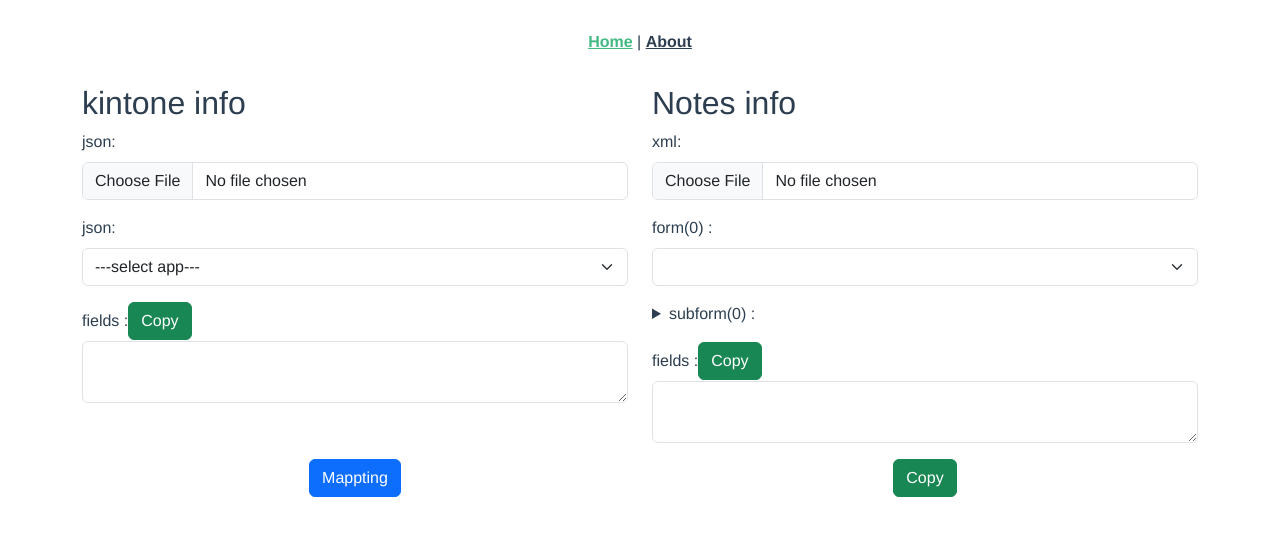
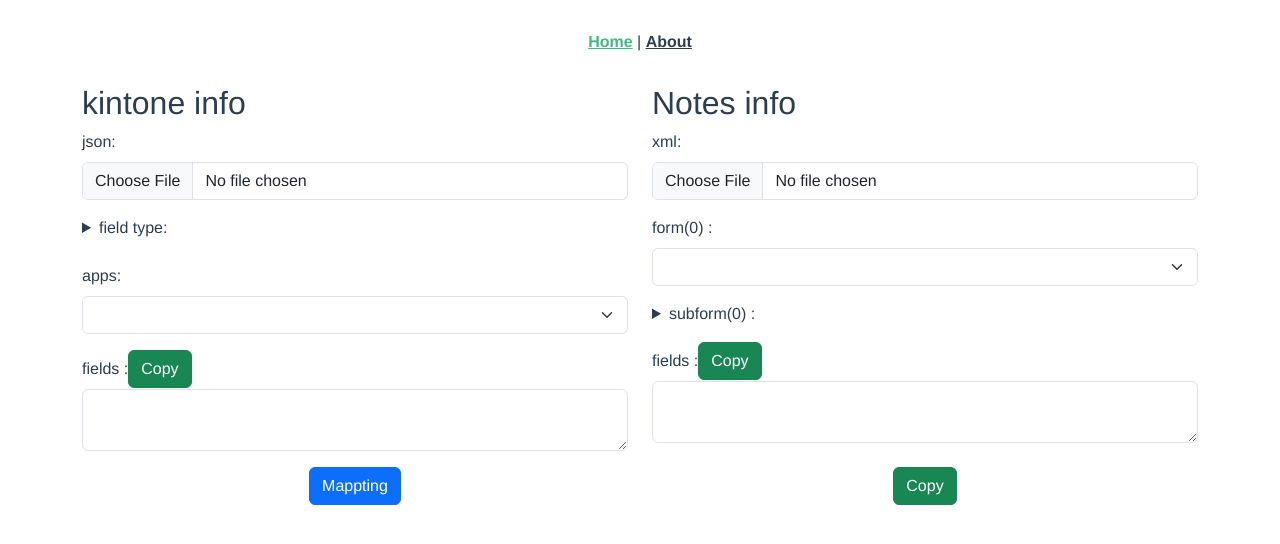
Before and after one commit to rksan/notes-field-extract-list, a Vue app: page /#/ in a window 1280 px wide. Shown: the top 544 px of the page. Built offline with nearby package versions, Linux system fonts and the light colour scheme; the HTML template or start-up script is replaced by a standard one.

Commit message:
possible to select the field type to output.

```diff
--- a/src/components/organisms/OKintoneInfo/OKintoneInfo.html
+++ b/src/components/organisms/OKintoneInfo/OKintoneInfo.html
@@ -13,7 +13,30 @@
   </div>
 
   <div class="mb-3">
-    <label for="app-name-kintone" class="form-label">json:</label>
+    <details>
+      <summary class="form-label">field type:</summary>
+      <div class="row">
+        <template v-for="(type,idx) in local.fieldTypes" :key="idx">
+          <div class="form-check col-auto">
+            <input
+              class="btn-check"
+              type="checkbox"
+              :id="'field-type-kintone-'+idx"
+              :value="type"
+              v-model="model.fieldTypes"
+              @change="doChangeFieldTypes"
+            />
+            <label class="btn" :for="'field-type-kintone-'+idx">
+              {{type}}
+            </label>
+          </div>
+        </template>
+      </div>
+    </details>
+  </div>
+
+  <div class="mb-3">
+    <label for="app-name-kintone" class="form-label">apps:</label>
     <select
       id="app-name-kintone"
       class="form-select"
--- a/src/components/organisms/OKintoneInfo/OKintoneInfo.vue
+++ b/src/components/organisms/OKintoneInfo/OKintoneInfo.vue
@@ -6,9 +6,12 @@
 
 import { JsonObject, JsonPrimitive } from "@/lib/types/Json";
 import { getFormEntry, doAnalyzeForm } from "@/lib/doAnalyzeKintoneTemplate";
+import type { MatchingConfigs } from "@/lib/types/matchings";
+import { MATCHING_CONFIG_TYPES } from "@/lib/matchingConfig";
 
 const getControlInfo = (control: JsonObject) => {
   const type = control.type as string;
+
   let infos: JsonPrimitive[];
   switch (type.toUpperCase()) {
     case "LABEL":
@@ -27,6 +30,7 @@
       ];
       break;
   }
+
   return infos;
 };
 
@@ -36,22 +40,109 @@
   type LocalMember = {
     json?: JsonObject;
     controls?: JsonObject[];
+    fieldTypes: string[];
+    configs: MatchingConfigs;
   };
   const local: LocalMember = {
     json: undefined,
     controls: undefined,
+    fieldTypes: Object.entries(MATCHING_CONFIG_TYPES).map(([key]) => {
+      return key;
+    }),
+    configs: MATCHING_CONFIG_TYPES,
   };
 
   const model = reactive({
     appNames: ref(),
     appName: ref(),
-    selectApp: ref(""),
+    fieldTypes: ref(
+      Object.entries(MATCHING_CONFIG_TYPES).map(([key, value]) => {
+        return value !== null ? key : "";
+      })
+    ),
+    selectApp: ref(),
     txaValue: ref(""),
   });
 
-  const doEmitUpdateFilles = () => {
+  const reset = () => {
+    model.appName = "";
+    model.selectApp = "";
+    model.txaValue = "";
+  };
+
+  const updateConfig = (): MatchingConfigs => {
+    const fieldTypes = model.fieldTypes;
+    const configs: MatchingConfigs = {};
+
+    local.fieldTypes.forEach((type) => {
+      if (fieldTypes.includes(type)) {
+        const config = MATCHING_CONFIG_TYPES[type];
+        if (config === null) {
+          configs[type] = false;
+        } else {
+          configs[type] = MATCHING_CONFIG_TYPES[type];
+        }
+      } else {
+        configs[type] = null;
+      }
+    });
+
+    local.configs = configs;
+
+    return configs;
+  };
+
+  const updateControls = (): JsonObject[] | undefined => {
+    const json = local.json;
+
+    if (!json) return;
+
+    if (!model.selectApp) return;
+
+    const idx = Number(model.selectApp);
+
+    const apps = json.apps as JsonObject[];
+
+    const app = apps[idx];
+
+    const form = getFormEntry(app);
+
+    const configs = updateConfig();
+
+    const controls = doAnalyzeForm(form).filter((control) => {
+      const type = control.type as string;
+      if (configs[type] === null) {
+        return false;
+      } else {
+        return true;
+      }
+    });
+
+    local.controls = controls;
+
+    return controls;
+  };
+
+  const updateTxa = () => {
+    const controls = local.controls;
+    let txaValue = "";
+
+    if (controls) {
+      Array.from(controls).forEach((item) => {
+        const controlInfo = getControlInfo(item);
+
+        txaValue += controlInfo.join("\t") + "\n";
+      });
+    }
+
+    model.txaValue = txaValue;
+  };
+
+  const doEmitUpdateFildes = () => {
     const fields = local.controls;
-    emit("update-fields", { fields });
+    const configs = local.configs;
+
+    emit("update-fields", { fields, configs });
   };
 
   const doChangeFile = (event: Event) => {
@@ -72,6 +163,8 @@
       return;
     }
 
+    reset();
+
     readAsText(file, "UTF-8").then((reader) => {
       const result = reader.result as string;
 
@@ -89,35 +182,30 @@
     });
   };
 
-  const doChangeAppName = () => {
-    const json = local.json;
+  const doChangeFieldTypes = (event: Event) => {
+    if (event) {
+      event.preventDefault();
+      event.stopPropagation();
+    }
 
-    if (!json) return;
+    updateControls();
 
-    if (!model.selectApp) return;
+    updateTxa();
 
-    const idx = Number(model.selectApp);
+    doEmitUpdateFildes();
+  };
 
-    const apps = json.apps as JsonObject[];
+  const doChangeAppName = (event: Event) => {
+    if (event) {
+      event.preventDefault();
+      event.stopPropagation();
+    }
 
-    const app = apps[idx];
+    updateControls();
 
-    const form = getFormEntry(app);
-    const controls = doAnalyzeForm(form);
+    updateTxa();
 
-    let txaValue = "";
-
-    Array.from(controls).forEach((item) => {
-      const controlInfo = getControlInfo(item);
-
-      txaValue += controlInfo.join("\t") + "\n";
-    });
-
-    local.controls = controls;
-
-    model.txaValue = txaValue;
-
-    doEmitUpdateFilles();
+    doEmitUpdateFildes();
   };
 
   const doClickCopy = (event: Event) => {
@@ -134,10 +222,12 @@
       navigator.clipboard.writeText(txa.value);
     }
   };
+
   return {
-    //local,
+    local,
     model,
     doChangeFile,
+    doChangeFieldTypes,
     doChangeAppName,
     doClickCopy,
   };
--- a/src/components/pages/PHome/PHome.vue
+++ b/src/components/pages/PHome/PHome.vue
@@ -6,26 +6,34 @@
   OTableVue,
 } from "@/components/organisms";
 import { FieldMapping, fieldMapping } from "@/lib/mapping";
-import { JsonObject } from "@/lib/types/Json";
+import type { JsonObject } from "@/lib/types/Json";
+import type { MatchingConfigs } from "@/lib/types/matchings";
+import { MATCHING_CONFIG_TYPES } from "@/lib/matchingConfig";
 
 const setup = () => {
   type LocalMember = {
     kintoneFields?: JsonObject[];
     notesFields?: Element[];
     fieldMapping?: FieldMapping;
+    configs?: MatchingConfigs;
   };
   const local: LocalMember = {
     kintoneFields: undefined,
     notesFields: undefined,
     fieldMapping: undefined,
+    configs: undefined,
   };
 
   const model = reactive({
     tables: ref(),
   });
 
-  const handleEmitUpdateFieldsOnKintone = (data: { fields: [] }) => {
+  const handleEmitUpdateFieldsOnKintone = (data: {
+    fields: [];
+    configs: MatchingConfigs;
+  }) => {
     local.kintoneFields = data.fields;
+    local.configs = data.configs;
   };
 
   const handleEmitUpdateFieldsOnNotes = (data: { fields: [] }) => {
@@ -39,7 +47,9 @@
     }
 
     if (local.kintoneFields && local.notesFields) {
-      const mapping = fieldMapping(local.kintoneFields, local.notesFields);
+      const mapping = fieldMapping(local.kintoneFields, local.notesFields, {
+        configs: local.configs || MATCHING_CONFIG_TYPES,
+      });
 
       const result = mapping.result;
       const tables = {
--- a/src/lib/mapping.ts
+++ b/src/lib/mapping.ts
@@ -2,6 +2,7 @@
 import type { MatchingConfigs } from "./types/matchings";
 
 import { getMatchingAll, matchingType } from "./matching";
+import { MATCHING_CONFIG_TYPES } from "./matchingConfig";
 
 export interface FieldInfo {
   toArray(): string[];
@@ -117,13 +118,14 @@
     return this.#labels;
   }
 
-  do(matchings?: MatchingConfigs) {
+  do(options: { matchings?: MatchingConfigs; configs: MatchingConfigs }) {
     const notesFields = Array.from(this.#notesFields);
     let kintoneFields = Array.from(this.#kintoneFields);
 
     const matchedInfo: { [code: string]: Element } = {};
 
-    if (matchings) {
+    if (options.matchings !== undefined) {
+      const matchings = options.matchings;
       kintoneFields = kintoneFields.filter((kintoneField: JsonObject) => {
         const kCode = kintoneField.var as string;
         const config = matchings[kCode];
@@ -137,10 +139,13 @@
           return true;
         }
 
-        const idx = notesFields.findIndex(
-          (notesField) =>
-            notesField && matchingType(kintoneField, notesField, config)
-        );
+        const idx = notesFields.findIndex((notesField) => {
+          if (notesField) {
+            return matchingType(kintoneField, notesField, config);
+          } else {
+            return false;
+          }
+        });
 
         if (0 < idx) {
           // match
@@ -155,7 +160,7 @@
     }
 
     if (0 < kintoneFields.length && 0 < notesFields.length) {
-      const matchingAll = getMatchingAll();
+      const matchingAll = getMatchingAll(options.configs);
 
       matchingAll.forEach((matching) => {
         if (0 < kintoneFields.length && 0 < notesFields.length)
@@ -180,10 +185,16 @@
     }
 
     Array.from(this.#kintoneFields).forEach((kintoneField) => {
-      const kCode = kintoneField.var as string;
-      const notesField = matchedInfo[kCode];
-      const fieldInfo = new CFieldInfo(kintoneField, notesField);
-      this.#result.push(fieldInfo);
+      const kType = kintoneField.type as string;
+
+      if (MATCHING_CONFIG_TYPES[kType] === null) {
+        // none.
+      } else {
+        const kCode = kintoneField.var as string;
+        const notesField = matchedInfo[kCode];
+        const fieldInfo = new CFieldInfo(kintoneField, notesField);
+        this.#result.push(fieldInfo);
+      }
     });
   }
 
@@ -202,11 +213,12 @@
 export const fieldMapping = (
   kintoneFields: JsonObject[],
   notesFields: Element[],
-  options?: {
-    matchngs?: MatchingConfigs;
+  options: {
+    matchings?: MatchingConfigs;
+    configs: MatchingConfigs;
   }
 ): FieldMapping => {
   const mapping = new CFieldMapping(kintoneFields, notesFields);
-  mapping.do(options?.matchngs);
+  mapping.do(options);
   return mapping;
 };
--- a/src/lib/matching.ts
+++ b/src/lib/matching.ts
@@ -1,7 +1,7 @@
 import type { JsonObject } from "./types/Json";
 import type { MatchingConfigEntry, MatchingConfigs } from "./types/matchings";
 
-import { MAtCHING_CONFIG_TYPES } from "./matchingConfig";
+import { MATCHING_CONFIG_TYPES } from "./matchingConfig";
 
 export const matchingName = (
   kintoneFieldInfo: JsonObject,
@@ -31,37 +31,47 @@
 export const matchingType = (
   kintoneField: JsonObject,
   notesField: Element,
-  configs: MatchingConfigEntry | MatchingConfigs = MAtCHING_CONFIG_TYPES
-): boolean => {
-  let result = false;
+  configs?: MatchingConfigEntry | MatchingConfigs
+): boolean | null => {
+  if (configs === undefined) {
+    return false;
+  }
 
-  if (typeof configs === "boolean") {
+  if (configs === null) {
+    return null;
+  } else if (typeof configs === "boolean") {
     return false;
   } else if (typeof configs === "string") {
-    result = configs === notesField.getAttribute("type");
+    return configs === notesField.getAttribute("type");
   } else if (typeof configs === "function") {
-    result = configs(kintoneField, notesField);
+    return configs(kintoneField, notesField);
   } else if (typeof configs === "object") {
-    const kType = configs.type as string;
+    const kType = kintoneField.type as string;
     const config = configs[kType];
-    result = config ? matchingType(kintoneField, notesField, config) : false;
+
+    if (config === null) {
+      return null;
+    } else {
+      return matchingType(kintoneField, notesField, config);
+    }
   } else {
-    result = false;
+    return false;
   }
-
-  return result;
 };
 
-export const getMatchingAll = () => {
+export const getMatchingAll = (
+  configs: MatchingConfigs = MATCHING_CONFIG_TYPES
+) => {
+  //const configs = MATCHING_CONFIG_TYPES;
   return [
     (k: JsonObject, n: Element) => {
-      return matchingName(k, n) && matchingType(k, n);
+      return matchingName(k, n) && matchingType(k, n, configs);
     },
     (k: JsonObject, n: Element) => {
-      return matchingName(k, n, "postfix") && matchingType(k, n);
+      return matchingName(k, n, "postfix") && matchingType(k, n, configs);
     },
     (k: JsonObject, n: Element) => {
-      return matchingName(k, n, "prefix") && matchingType(k, n);
+      return matchingName(k, n, "prefix") && matchingType(k, n, configs);
     },
     (k: JsonObject, n: Element) => {
       return matchingName(k, n);
--- a/src/lib/matchingConfig.ts
+++ b/src/lib/matchingConfig.ts
@@ -1,7 +1,7 @@
 import type { MatchingConfigs } from "./types/matchings";
 
-export const MAtCHING_CONFIG_TYPES: MatchingConfigs = {
-  LABEL: false,
+export const MATCHING_CONFIG_TYPES: MatchingConfigs = {
+  LABEL: null,
 
   SINGLE_LINE_TEXT: (k, n) => {
     return (
@@ -9,16 +9,21 @@
     );
   },
 
-  EDITOR: false,
+  EDITOR: "richtext",
 
   MULTIPLE_LINE_TEXT: (k, n) => {
     return (
       n.getAttribute("type") === "text" && !!n.getAttribute("allowmultivalues")
     );
   },
+
   DECIMAL: "number",
 
-  CALC: false,
+  CALC: (k, n) => {
+    return (
+      n.getAttribute("type") === "text" && n.getAttribute("kind") === "computed"
+    );
+  },
 
   SINGLE_CHECK: "radiobutton",
 
@@ -63,16 +68,32 @@
   },
 
   FILE: false,
+
   LINK: false,
-  USER_SELECT: false,
+
+  USER_SELECT: "names",
+
   ORGANIZATION_SELECT: false,
+
   GROUP_SELECT: false,
+
   REFERENCE_TABLE: false,
+
   SPACER: false,
-  HR: false,
+
+  HR: null,
+
   RECORD_ID: false,
+
   CREATOR: false,
+
   CREATED_AT: false,
+
   MODIFIER: false,
+
   MODIFIED_AT: false,
+
+  GROUP: false,
+
+  SUBTABLE: false,
 };
--- a/src/lib/types/matchings.ts
+++ b/src/lib/types/matchings.ts
@@ -1,6 +1,7 @@
 import type { JsonObject } from "./Json";
 
 export type MatchingConfigEntry =
+  | null
   | boolean
   | string
   | {
```
Also changed, not shown: src/lib/doAnalyzeKintoneTemplate.ts (+5 -2 lines).
